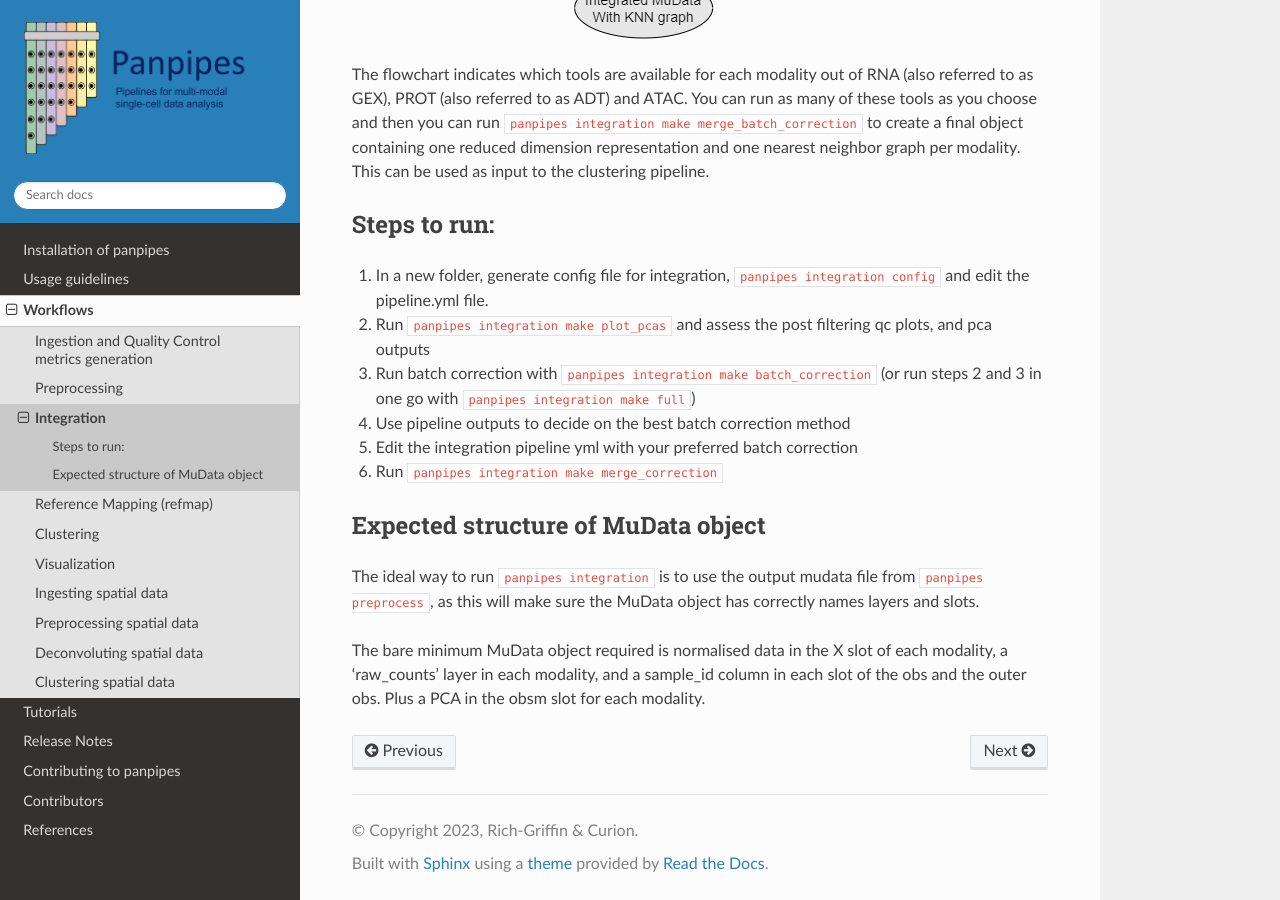
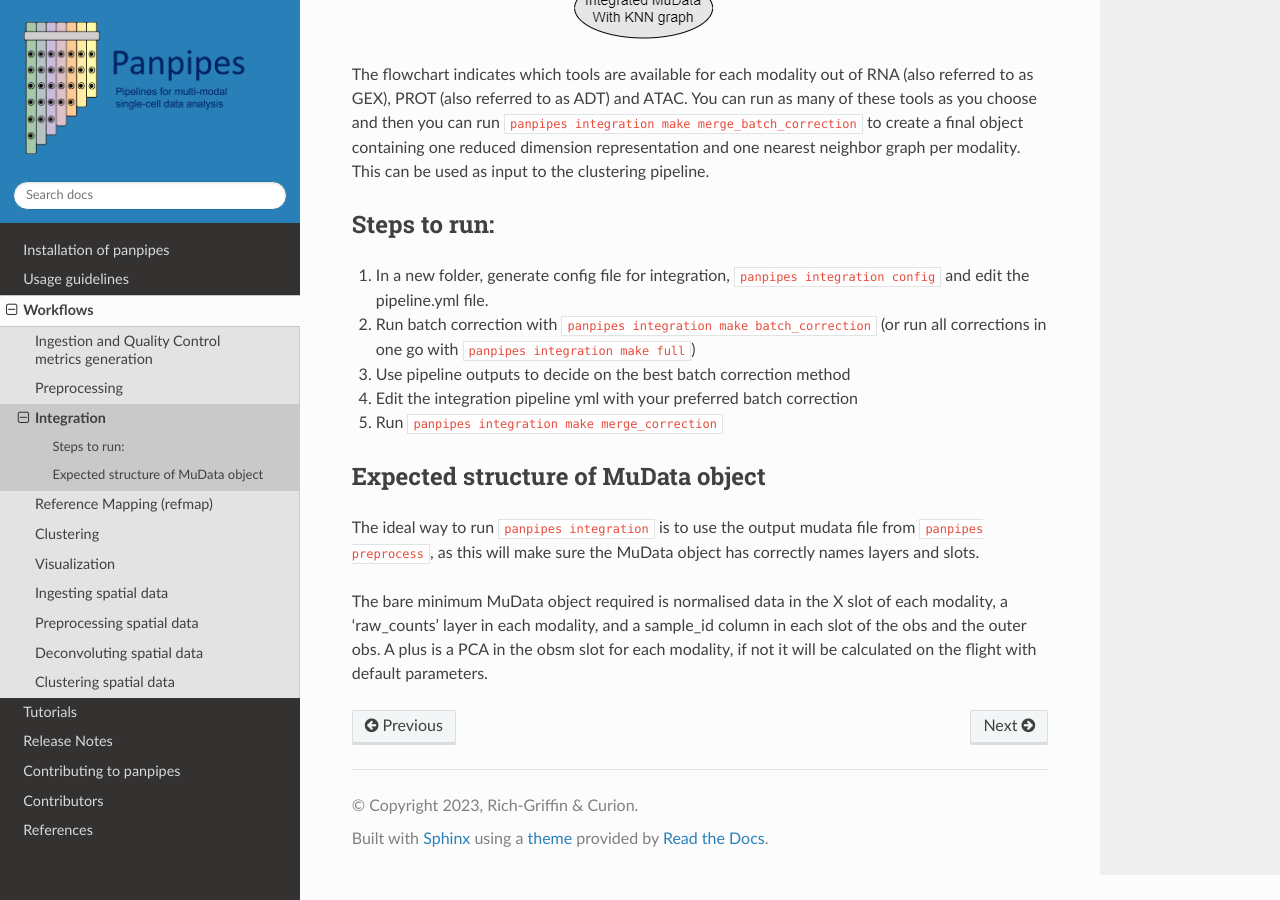
Before and after one commit to bio-la/panpipes-nextflow, a Sphinx documentation site: the page built from docs/workflows/integration.md, in a window 1280 px wide and 900 px high, scrolled down 520 px. Built offline with Sphinx 7.4.7 and the Read the Docs theme 2.0.0, drawn with Linux system fonts in a browser that asks for light colours.

Commit message:
fix integration

```diff
--- a/docs/workflows/integration.md
+++ b/docs/workflows/integration.md
@@ -12,18 +12,16 @@ The flowchart indicates which tools are available for each modality out of RNA (
 
 1.  In a new folder, generate config file for integration,
     `panpipes integration config` and edit the pipeline.yml file.
-2.  Run `panpipes integration make plot_pcas` and assess the post
-    filtering qc plots, and pca outputs
-3.  Run batch correction with
-    `panpipes integration make batch_correction` (or run steps 2 and 3
+2.  Run batch correction with
+    `panpipes integration make batch_correction` (or run all corrections
     in one go with `panpipes integration make full`)
-4.  Use pipeline outputs to decide on the best batch correction method
-5.  Edit the integration pipeline yml with your preferred batch
+3.  Use pipeline outputs to decide on the best batch correction method
+4.  Edit the integration pipeline yml with your preferred batch
     correction
-6.  Run `panpipes integration make merge_correction`
+5.  Run `panpipes integration make merge_correction`
 
 
 ## Expected structure of MuData object
 The ideal way to run `panpipes integration` is to use the output mudata file from `panpipes preprocess`, as this will make sure the MuData object has correctly names layers and slots.
 
-The bare minimum MuData object required is normalised data in the X slot of each modality,  a 'raw_counts' layer in each modality, and a sample_id column in each slot of the obs and the outer obs. Plus a PCA in the obsm slot for each modality.
+The bare minimum MuData object required is normalised data in the X slot of each modality,  a 'raw_counts' layer in each modality, and a sample_id column in each slot of the obs and the outer obs. A plus is a PCA in the obsm slot for each modality, if not it will be calculated on the flight with default parameters.
```
